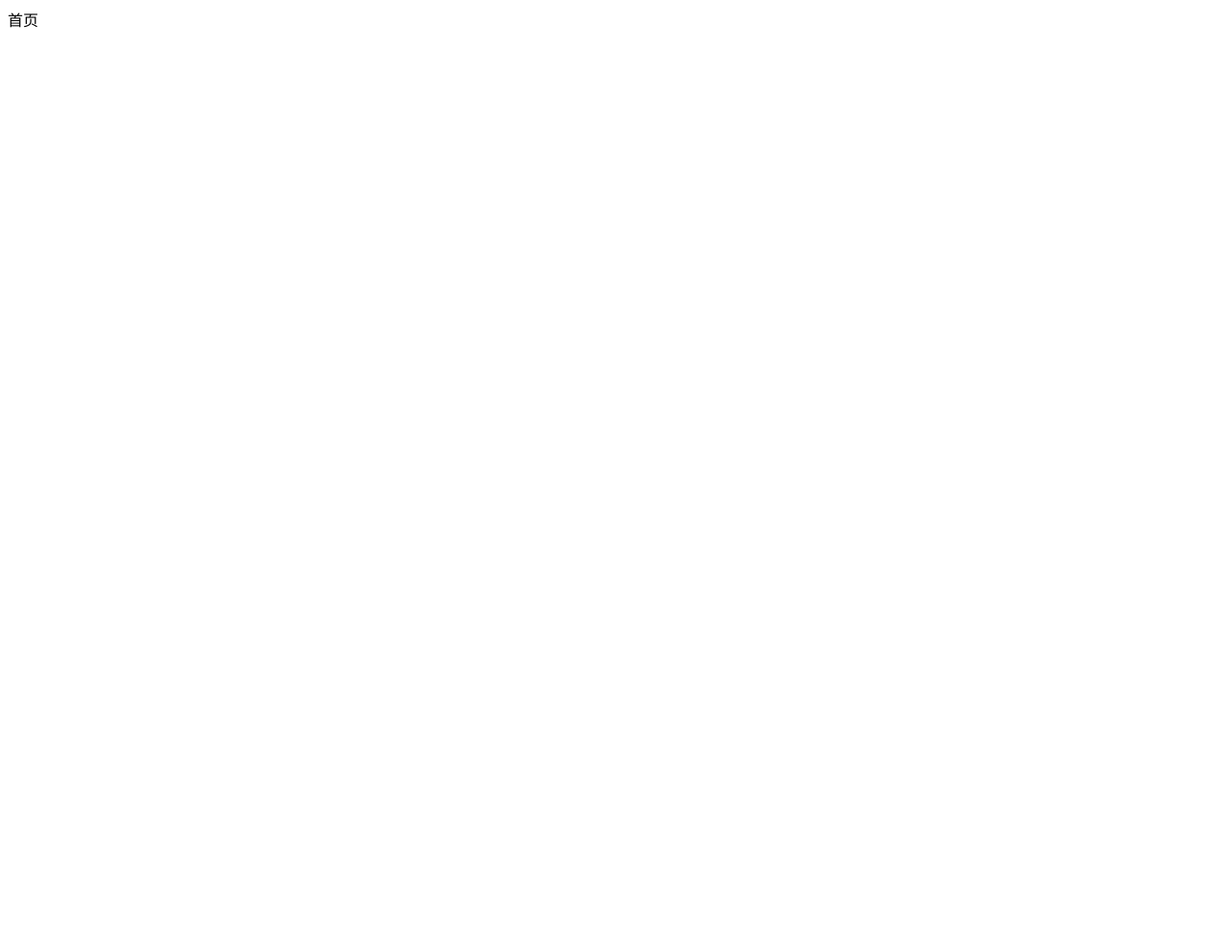
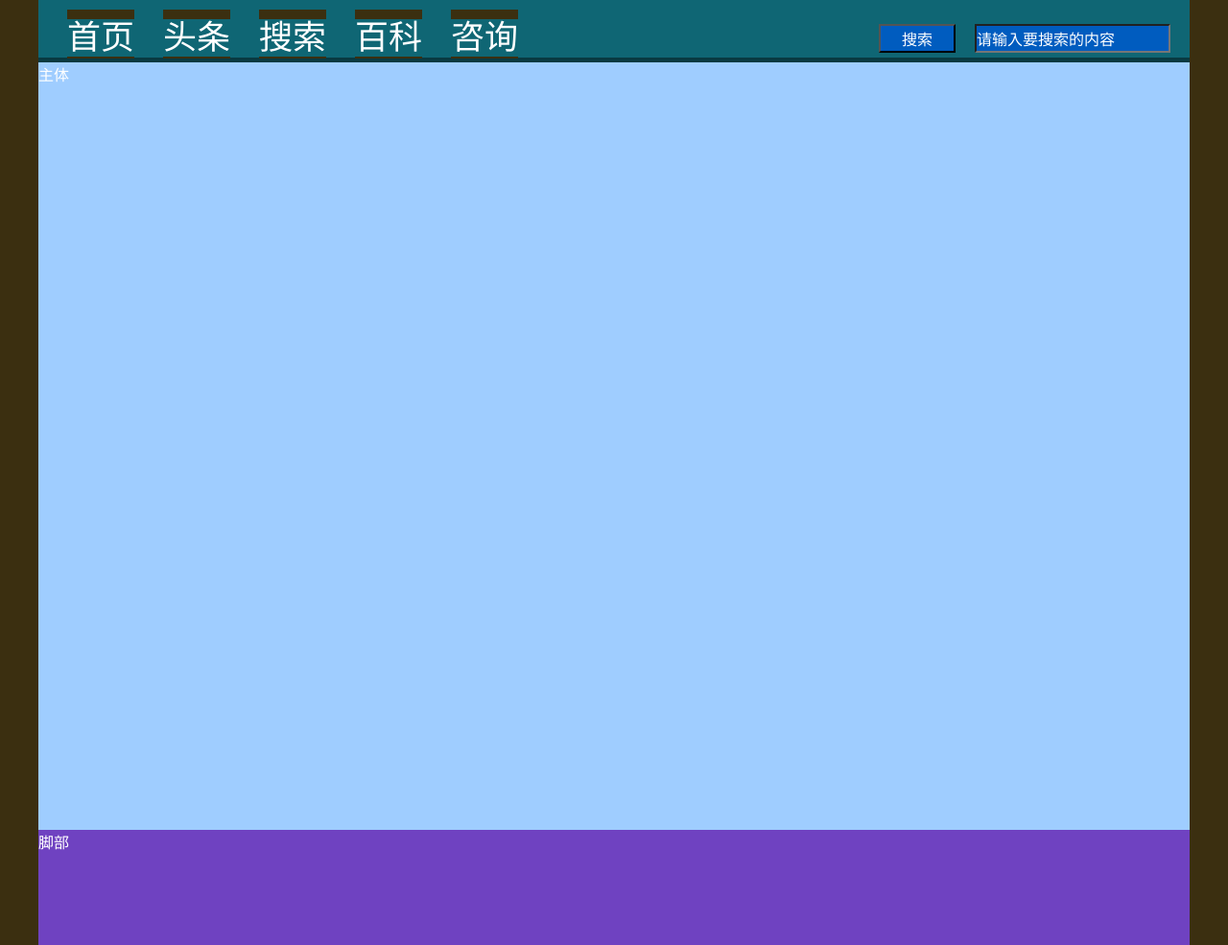
Before and after one commit to XuAn-Three/MyBlog, a Flask app: page / in a window 1280 px wide. Before the commit the page is almost empty. Shown: the whole page at 96% size. Before the commit the page ends 29 px from the top, so only its background shows below. Run offline with Flask 2, Linux system fonts and the light colour scheme.

Commit message:
2022-04-19 two

```diff
--- /dev/null
+++ b/static/css/base.css
@@ -0,0 +1,10 @@
+* {
+    margin: 0;
+    padding: 0;
+    background: #3b2f10;
+    color: #fff;
+    font-size: 16px;
+    font-family: "Kaiti";
+    list-style: none;
+    text-decoration: none;
+}
--- a/static/css/index.css
+++ b/static/css/index.css
@@ -0,0 +1,44 @@
+/*
+index.css 1.0
+*/
+#header{
+    width: 1200px;
+    height: 60px;
+    margin: auto;
+    background: #0f6674;
+    border-bottom:solid 5px rgba(0, 0, 0, 0.43);
+}
+.nav-item{
+    float: left;
+    margin-top: 10px;
+    margin-left: 30px;
+}
+.nav-item a{
+    font-size: 35px;
+    background: #0f6674;
+}
+.search{
+    height: 30px;
+    margin-top: 25px;
+    margin-right: 20px;
+    float: right;
+    background: #005cbf;
+}
+.search-commit{
+    width: 80px;
+    background-color: #005cbf;
+}
+
+#bodier{
+    width: 1200px;
+    height: 800px;
+    margin: auto;
+    background: #9fcdff;
+}
+
+#footer{
+    width: 1200px;
+    height: 120px;
+    margin: auto;
+    background: #6f42c1;
+}
--- a/templates/base.html
+++ b/templates/base.html
@@ -2,6 +2,7 @@
 <html>
 <head>
     <title>{% block title %}基础页面{% endblock %}</title>
+    <link rel="stylesheet" href="{{ url_for('static', filename='css/base.css') }}">
     {% block head %}{% endblock %}
 </head>
 <body>
--- a/templates/index.html
+++ b/templates/index.html
@@ -1,6 +1,33 @@
 {% extends "base.html" %}
 
 {% block title %}首页{% endblock %}
-{% block head %}{% endblock %}
-{% block body %}首页{% endblock %}
+{% block head %}
+<link rel="stylesheet" href="{{ url_for('static', filename='css/index.css') }}">
+{% endblock %}
+{% block body %}
+<div id="container">
+    <div id="header">
+        <div id="nav">
+            <ul>
+                <li class="nav-item"><a href="#">首页</a></li>
+                <li class="nav-item"><a href="#">头条</a></li>
+                <li class="nav-item"><a href="#">搜索</a></li>
+                <li class="nav-item"><a href="#">百科</a></li>
+                <li class="nav-item"><a href="#">咨询</a></li>
+            </ul>
+            <input type="text" name="搜索框" value="请输入要搜索的内容" class="search">
+            <input type="button" name="scommit" placeholder="搜索" value="搜索" class="search search-commit"></input>
+        </div>
+        <div id="search">
+
+        </div>
+    </div>
+    <div id="bodier">
+        主体
+    </div>
+    <div id="footer">
+        脚部
+    </div>
+</div>
+{% endblock %}
 {% block foot %}{% endblock %}
```
